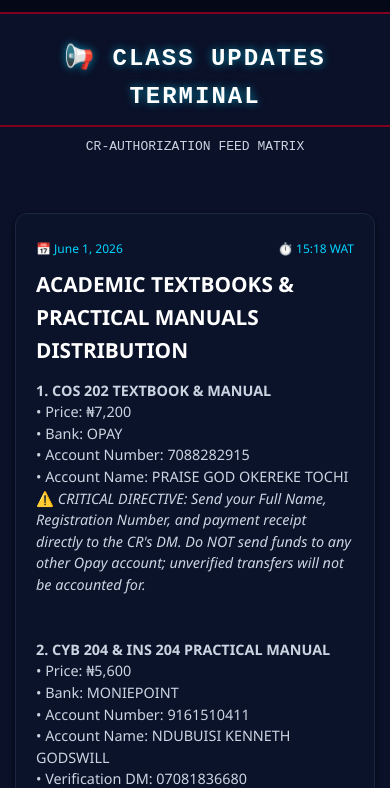
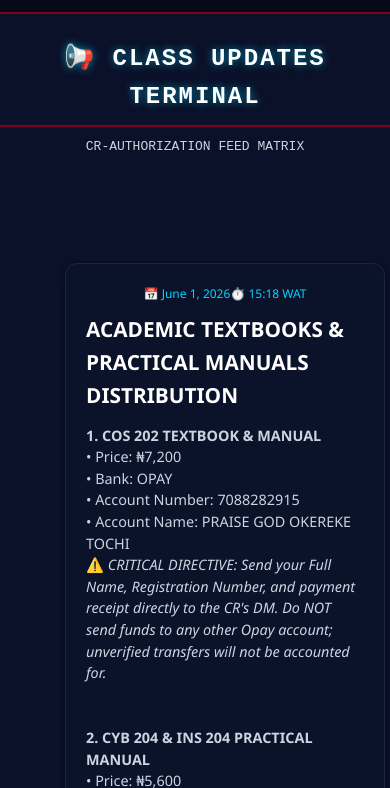
Before and after one commit to mac-handel999/cyb-cruise-group, a plain HTML site: page class-updates.html in a window 390 px wide. Shown: the part 309-1097 px from the top of the page. Drawn offline with nearby package versions, Linux system fonts and the light colour scheme.

Commit message:
feat: Enhance updates grid styling for improved layout and responsiveness

```diff
--- a/class-updates.css
+++ b/class-updates.css
@@ -1,9 +1,14 @@
 /* Custom Multi-Column Grid Configuration for Feed Arrays */
 .updates-grid {
+    margin: 30px;
     display: grid;
+    padding: 20px;
     grid-template-columns: repeat(auto-fit, minmax(320px, 1fr));
     gap: 25px;
     width: 100%;
+    justify-content: center;
+    align-items: center;
+    text-align: center;
 }
 
 /* Structural modifications specifically for update components inside list cards */
@@ -11,6 +16,8 @@
     display: flex;
     flex-direction: column;
     justify-content: space-between;
+    align-items: center;
+    padding: 20px;
 }
 
 /* Ensure injected banner assets remain responsive */
```
